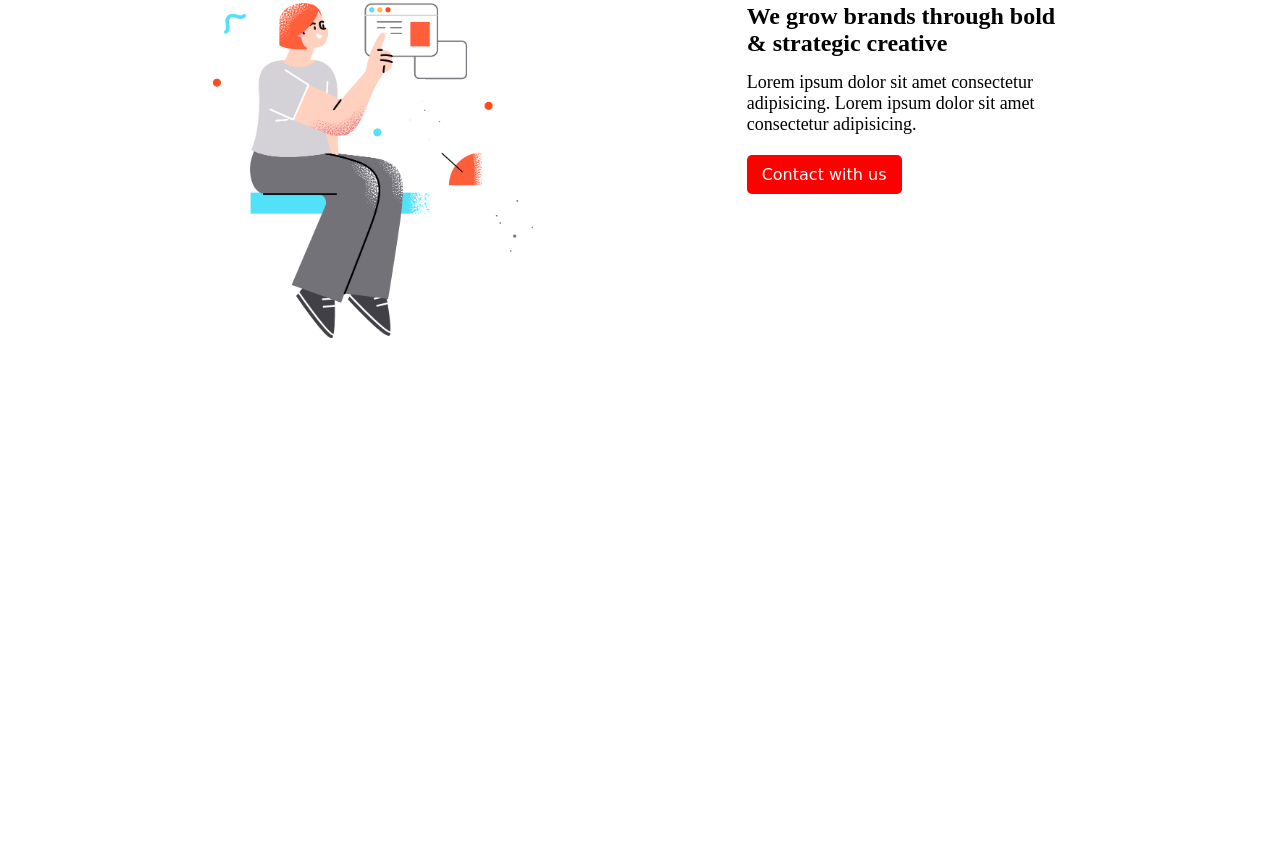
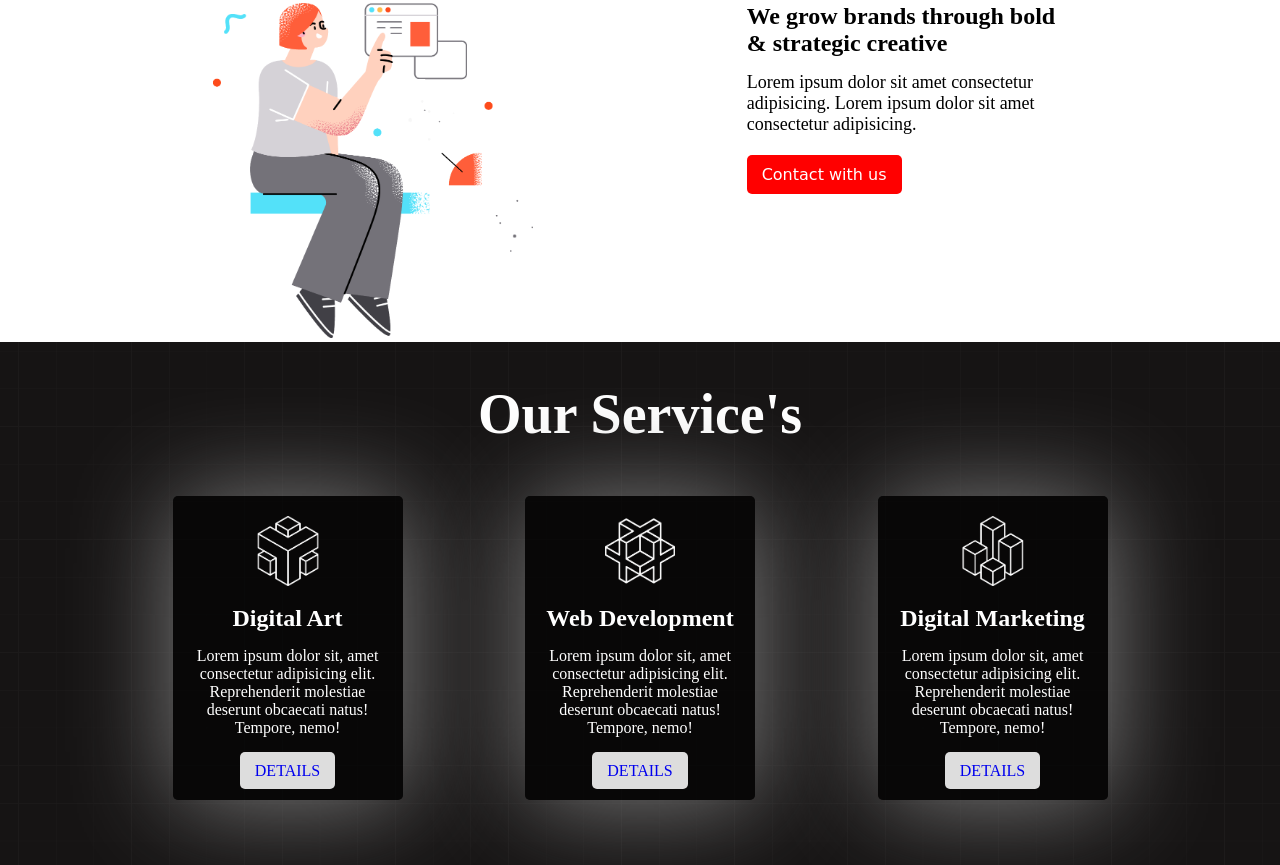
Before and after one commit to proazad/conceptual-task-project-01, a plain HTML site: page index.html in a window 1280 px wide. Shown: the part 977-1842 px from the top of the page. Before the commit the page ends 1319 px from the top, so only its background shows below. Drawn offline with Linux system fonts and the light colour scheme.

Commit message:
Our sercies Section Add

```diff
--- a/index.html
+++ b/index.html
@@ -61,6 +61,35 @@
                 </div>
             </div>
             <!-- About us Section Start End Here  -->
+
+            <!-- Our Service Section Start From Here  -->
+            <section class="service-section" id="service">
+                <div class="service-title">
+                    <h2>Our Service's</h2>
+                </div>
+                <div class="services">
+                    <div class="service">
+                        <img src="./icon/0.png" alt="Icon">
+                        <h2>Digital Art</h2>
+                        <p>Lorem ipsum dolor sit, amet consectetur adipisicing elit. Reprehenderit molestiae deserunt obcaecati natus! Tempore, nemo!</p>
+                        <a href="#">Details</a>
+                    </div>
+                    <div class="service">
+                        <img src="./icon/1.png" alt="Icon">
+                        <h2>Web Development</h2>
+                        <p>Lorem ipsum dolor sit, amet consectetur adipisicing elit. Reprehenderit molestiae deserunt obcaecati natus! Tempore, nemo!</p>
+                        <a href="#">Details</a>
+                    </div>
+                    <div class="service">
+                        <img src="./icon/2.png" alt="Icon">
+                        <h2>Digital Marketing</h2>
+                        <p>Lorem ipsum dolor sit, amet consectetur adipisicing elit. Reprehenderit molestiae deserunt obcaecati natus! Tempore, nemo!</p>
+                        <a href="#">Details</a>
+                    </div>
+
+                </div>
+            </section>
+            <!-- Our Service Section Start End Here  -->
         </div>
     </div>
 </body>
--- a/styles/style.css
+++ b/styles/style.css
@@ -180,3 +180,68 @@ div.about-section div.about-right a:hover {
     color: white;
     text-decoration: underline;
 }
+
+
+/* Our Service Section Styles Start From Here  */
+.service-section{
+    display: flex;
+    flex-direction: column;
+    background-image: url("../images/background.png");
+    background-repeat: no-repeat;
+    background-size: cover;
+    background-color: #161414;
+}
+.service-title{
+    text-align: center;
+}
+.service-title h2{
+    color: #ffffff;
+    margin-top: 40px;
+    font-size: 3.5rem;
+}
+.services{
+    display: flex;
+    flex-direction: row;
+    flex-wrap: wrap;
+    justify-content: space-evenly;
+    align-items:center;
+    padding: 50px;
+}
+.service{
+flex-basis: 200px;
+background-color: #000000a6;
+box-shadow: 2px 2px 105px gray;
+border-radius: 5px;
+text-align: center;
+padding: 20px 15px;
+margin-bottom: 15px;
+}
+.service img{
+    width: 70px;
+    height: auto;
+    margin-bottom: 15px;
+}
+.service h2{
+    color: #ffffff;
+    margin-bottom: 15px;
+}
+.service p{
+    color: #ffffff;
+    margin-bottom: 25px;
+}
+.service a{
+    background-color: #dddddd;
+    padding: 10px 15px;
+    margin-bottom: 15px;
+    border-radius: 5px;
+    text-decoration: none;
+    text-transform: uppercase;
+    transition-property: all;
+    transition-duration: .35s;
+    transition-timing-function: linear;
+}
+.service a:hover{
+    background-color: #000000;
+    color: #ffffff;
+    border: 1px solid #dddddd;
+}
```
